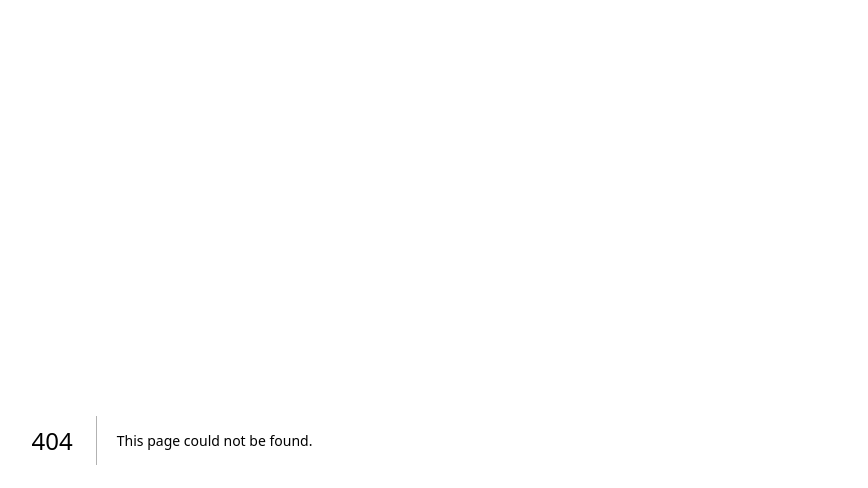
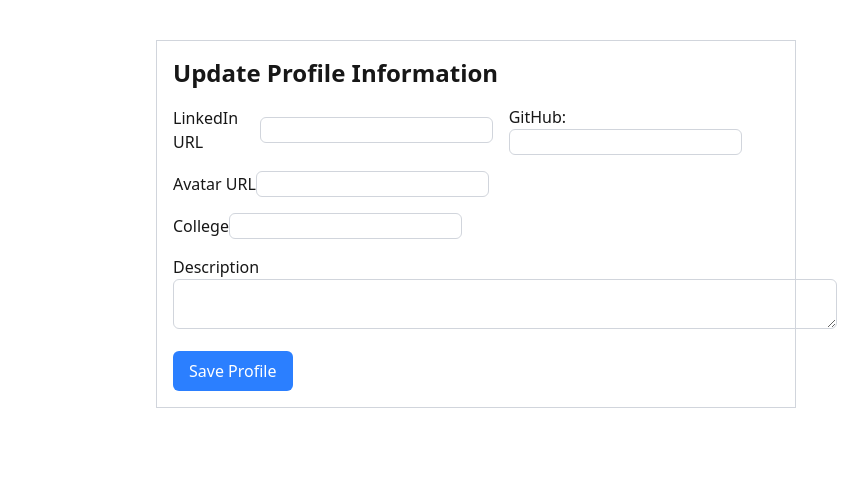
Before and after one commit to dylan-dot-c/campus-hub, a Next.js app in the folder apps/web/: page /profile in a window 1280 px wide. Before the commit this address had no page. Shown: the top 488 px of the page, without its empty margins (164-1032 px from the left). Built offline with nearby package versions, Linux system fonts and the light colour scheme.

Commit message:
working on profile form

```diff
--- /dev/null
+++ b/apps/web/app/profile/page.tsx
@@ -0,0 +1,11 @@
+import React from "react";
+import ProfileForm from "@/components/ProfileForm";
+const Page = () => {
+  return (
+    <div>
+      <ProfileForm />
+    </div>
+  );
+};
+
+export default Page;
--- /dev/null
+++ b/apps/web/components/ProfileForm.tsx
@@ -0,0 +1,79 @@
+"use client";
+import { useState } from "react";
+
+const Profile = () => {
+  const [description, setDescription] = useState("");
+  const [linkedIn, setLinkedIn] = useState("");
+  const [github, setGithub] = useState("");
+  const [avatar, setAvatar] = useState("");
+  const [college, setCollege] = useState("");
+
+  return (
+    <div>
+      <form className="space-y-4 max-w-4xl border border-gray-300 p-4">
+        <h1 className="text-2xl font-bold mb-4">Update Profile Information</h1>
+        <div className="flex gap-4">
+          <div className="flex gap-4 items-center">
+            <label htmlFor="linkedin">LinkedIn URL</label>
+            <input
+              className="border border-gray-300 rounded-md  "
+              type="text"
+              id="linkedin"
+              value={linkedIn}
+              onChange={(e) => setLinkedIn(e.target.value)}
+            />
+          </div>
+          <div>
+            <label htmlFor="github">GitHub: </label>
+            <input
+              className="border border-gray-300 rounded-md  w-auto"
+              type="text"
+              id="github"
+              value={github}
+              onChange={(e) => setGithub(e.target.value)}
+            />
+          </div>
+        </div>
+        <div>
+          <label htmlFor="avatar">Avatar URL</label>
+          <input
+            className="border border-gray-300 rounded-md  "
+            type="text"
+            id="avatar"
+            value={avatar}
+            onChange={(e) => setAvatar(e.target.value)}
+          />
+        </div>
+        <div>
+          <label htmlFor="college">College</label>
+          <input
+            className="border border-gray-300 rounded-md  "
+            type="text"
+            id="college"
+            value={college}
+            onChange={(e) => setCollege(e.target.value)}
+          />
+        </div>
+        <div>
+          <label htmlFor="description">Description</label>
+          <textarea
+            cols={70}
+            className="border border-gray-300 rounded-md  "
+            id="description"
+            value={description}
+            onChange={(e) => setDescription(e.target.value)}
+          />
+        </div>
+
+        <button
+          type="submit"
+          className="bg-blue-500 text-white px-4 py-2 rounded-md"
+        >
+          Save Profile
+        </button>
+      </form>
+    </div>
+  );
+};
+
+export default Profile;
```
